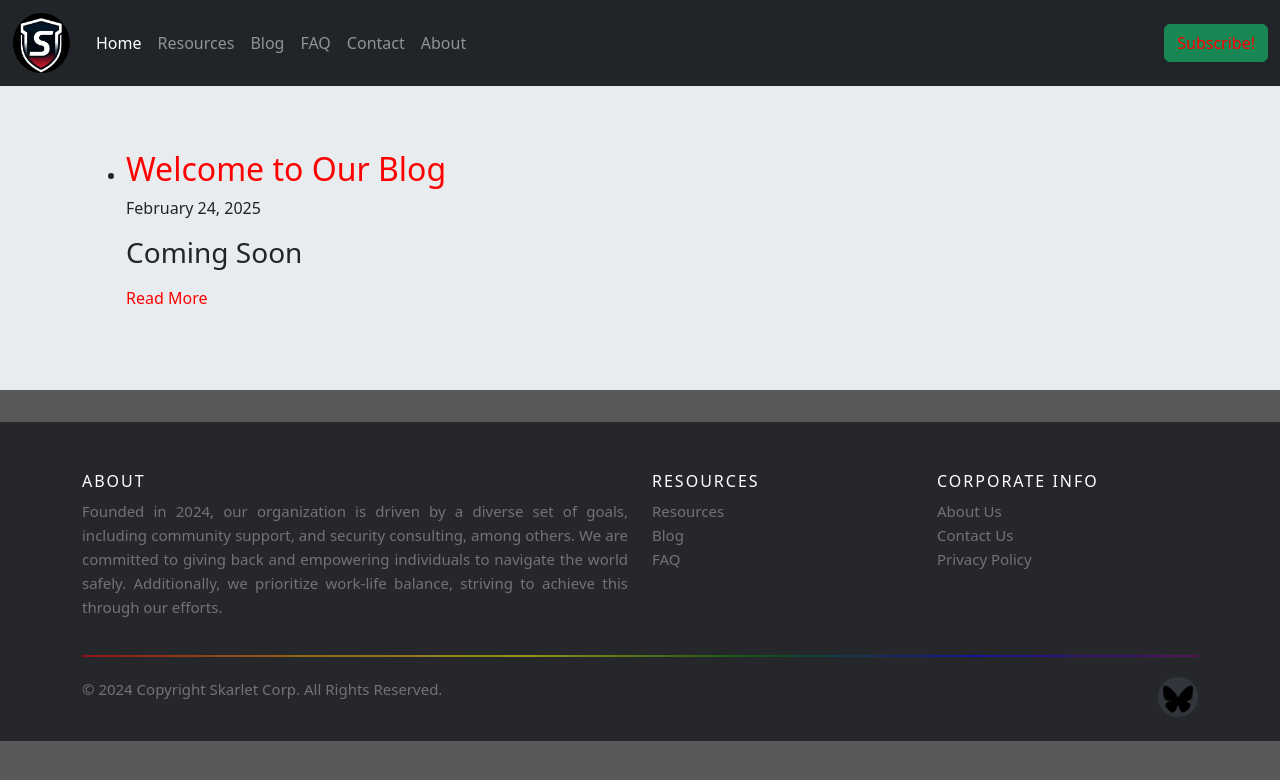
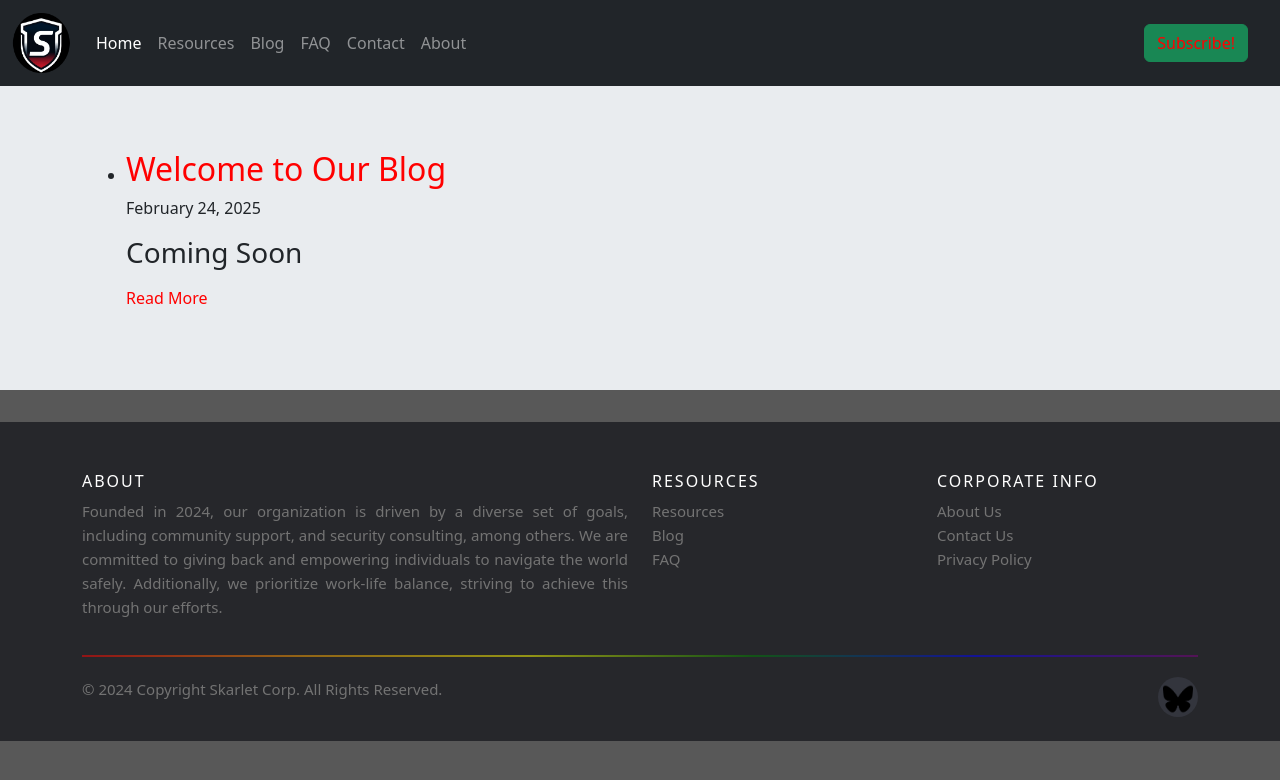
Before and after one commit to SkarletTeam/skarlet, a Jekyll site: the page built from blog.md, in a window 1280 px wide. Shown: the top 780 px of the page. Built offline with Jekyll 4.4.1, drawn with Linux system fonts in a browser that asks for light colours; a script that is not in the unit is left out.

Commit message:
Update nav.html

```diff
--- a/_includes/nav.html
+++ b/_includes/nav.html
@@ -18,6 +18,6 @@
 	 </ul>
 
     </div>
-	<button type="button" style="margin-left: 10px" class="btn btn-success"><a class="nav-link" href="/freeform">Subscribe!</a></button>
+	<button type="button" style="margin-right: 20px" class="btn btn-success"><a class="nav-link" href="/freeform">Subscribe!</a></button>
 	</div>
 </nav>
```
